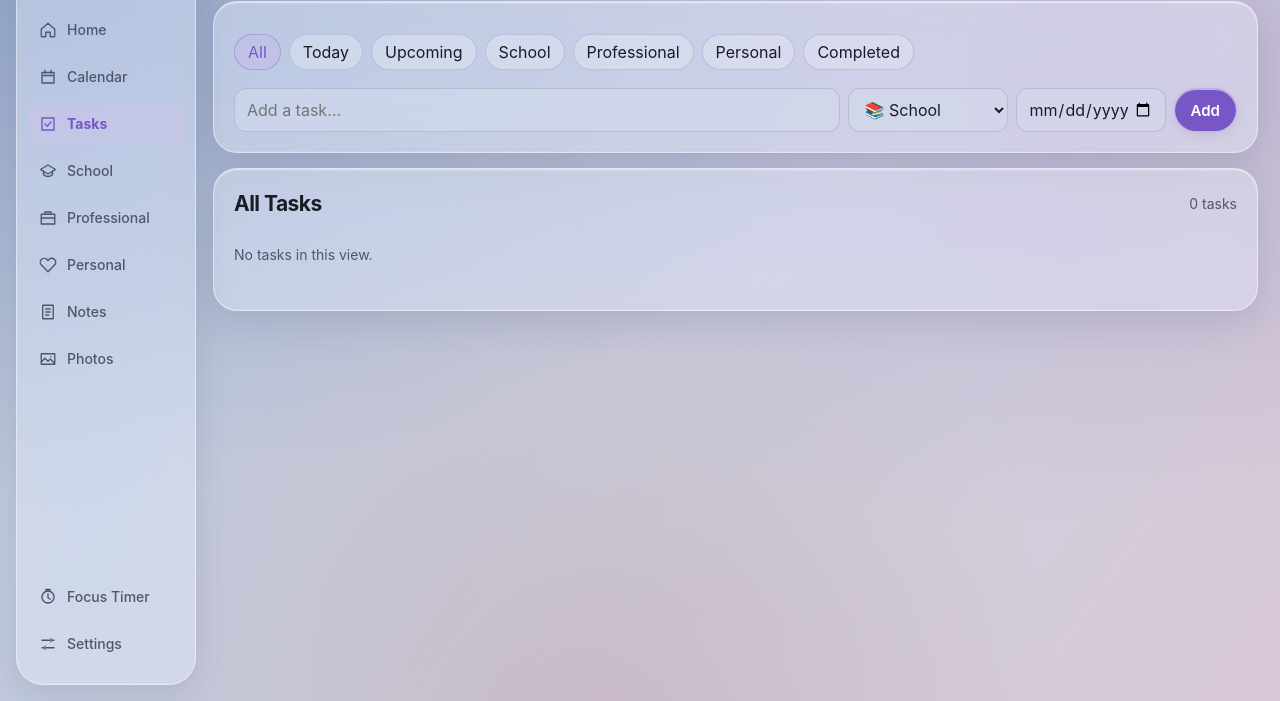
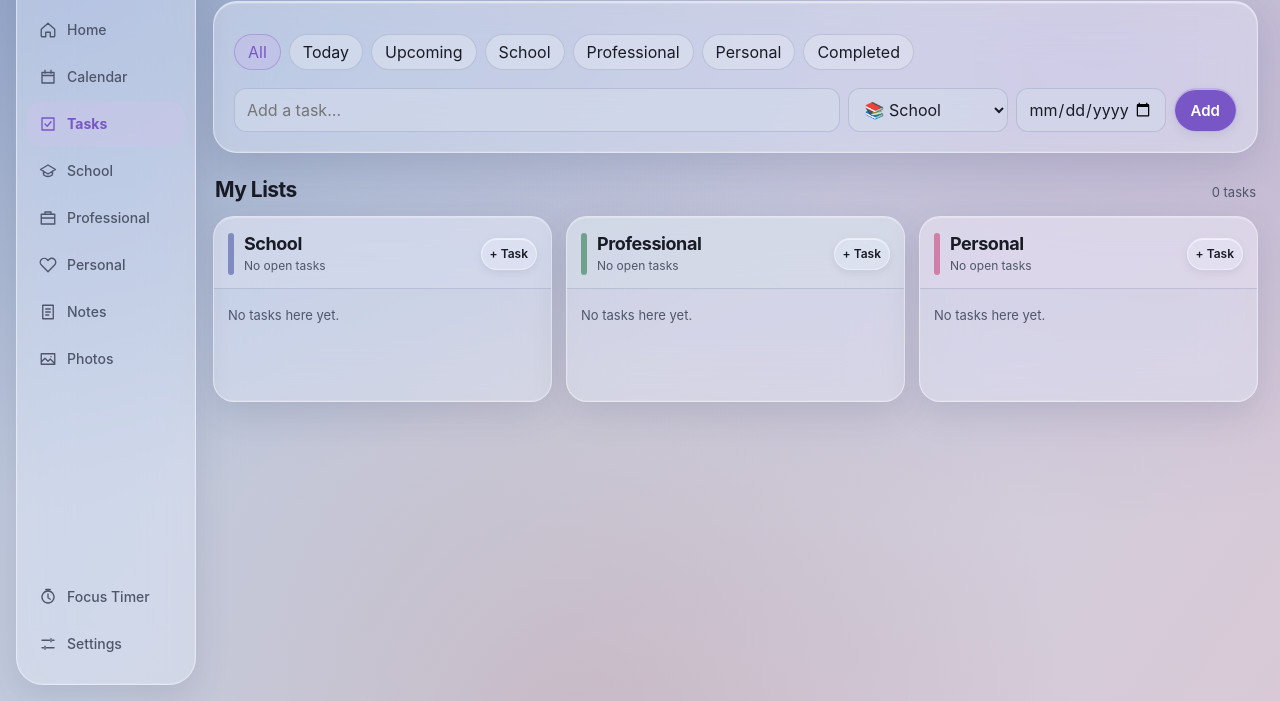
Before and after one commit to azariamcnair3-cpu/26-planner, a plain HTML site: page index.html in a window 1280 px wide. Both pictures are taken after a click on the button "Tasks". Shown: the part 99-800 px from the top of the page. Drawn offline with Linux system fonts and the light colour scheme.

Commit message:
Group To Do lists by Personal, Professional and School while preserving task filters

```diff
--- a/index.html
+++ b/index.html
@@ -329,6 +329,32 @@ input[type=color]{cursor:pointer}
 .ink-typed-notes{margin-top:20px}.ink-typed-notes summary{cursor:pointer;font-size:13px;color:var(--mut)}
 @media(max-width:700px){.ink-hub{padding:17px 14px 83px!important}.ink-folder-grid{grid-template-columns:repeat(2,minmax(0,1fr));gap:9px}.ink-folder-tile{min-height:133px}.ink-hub-fab,.ink-sheet-fab{height:55px;width:55px;min-height:55px!important}.ink-page-tabs{right:-25px}.ink-page-tab{width:25px;height:38px;min-height:38px!important}}
 
+
+/* Categories first: compact, individually editable School / Professional / Personal lists */
+.ui-task-groups-intro{display:flex;justify-content:space-between;align-items:baseline;gap:16px;margin:22px 2px 11px}
+.ui-task-groups-intro h2{font-size:21px;font-weight:700;margin:0;letter-spacing:-.025em}
+.ui-task-groups-intro span{font-size:13px;color:var(--mut)}
+.ui-task-category-grid{display:grid;grid-template-columns:repeat(3,minmax(0,1fr));gap:14px;align-items:start}
+.ui-task-category-grid .ui-task-group{padding:0;min-height:186px;overflow:hidden;border-radius:21px}
+.ui-task-group-head{display:flex;align-items:center;gap:10px;padding:16px 14px 13px;border-bottom:1px solid var(--line);background:color-mix(in srgb,var(--task-group-color) 7%,var(--card))}
+.ui-task-group-accent{flex:none;width:6px;height:42px;border-radius:8px;background:var(--task-group-color)}
+.ui-task-group-heading{flex:1;min-width:0}
+.ui-task-group-heading h2{margin:0;font-size:18px;line-height:1.2;font-weight:700;letter-spacing:-.025em;overflow-wrap:anywhere}
+.ui-task-group-heading p{margin:4px 0 0;font-size:12px;color:var(--mut)}
+.ui-task-group-add{flex:none;font-size:12px!important;min-height:32px!important;padding:5px 8px!important;white-space:nowrap}
+.ui-task-group-items{padding:0 14px 10px}
+.ui-task-group-row{display:flex;align-items:flex-start;gap:9px;padding:13px 0;border-bottom:1px solid var(--line)}
+.ui-task-group-row:last-child{border-bottom:0}
+.ui-task-group-row>input[type=checkbox]{flex:none;width:21px;height:21px;margin:1px 0 0;accent-color:var(--task-group-color)}
+.ui-task-group-copy{flex:1;min-width:0;font-size:14px;line-height:1.4}
+.ui-task-group-name{display:block;overflow-wrap:anywhere}
+.ui-task-group-copy small{display:block;color:var(--mut);font-size:12px;margin-top:5px}
+.ui-task-group-copy.done .ui-task-group-name{text-decoration:line-through;color:var(--mut);opacity:.72}
+.ui-task-group-edit{width:30px!important;min-width:30px!important;min-height:30px!important;padding:4px!important;font-size:13px!important;flex:none;margin:-3px 0 0}
+.ui-task-group-empty{color:var(--mut);font-size:13px;margin:17px 0 19px}
+@media(max-width:820px){.ui-task-category-grid{grid-template-columns:repeat(2,minmax(0,1fr))}}
+@media(max-width:620px){.ui-task-category-grid{grid-template-columns:1fr}}
+
 </style></head><body>
 <nav class="side" id="side" aria-label="Sections"></nav>
 <main id="m"></main><div id="pr"></div><div id="ov"></div>
@@ -613,6 +639,31 @@ if('serviceWorker' in navigator && location.protocol!=='file:'){window.addEventL
     const filters=[['all','All'],['today','Today'],['upcoming','Upcoming'],['school','School'],['professional','Professional'],['personal','Personal'],['completed','Completed']];
     return `<div class="ui-task-page"><div class="ui-page-head"><h1>To Do</h1><div class="sub">Your tasks save automatically as you check them off.</div></div><section class="ui-panel"><div class="ui-task-filter">${filters.map(([k,l])=>`<button class="${taskView===k?'active':''}" data-ui-action="task-filter" data-key="${k}">${l}</button>`).join('')}</div><div class="ui-task-form"><input id="tt" type="text" placeholder="Add a task…" aria-label="Task"><select id="tp" aria-label="Category">${P.map(p=>`<option value="${p.id}">${p.e} ${safe(p.n)}</option>`).join('')}</select><input id="td" type="date" aria-label="Due date"><button class="btn pri" data-a="addtk">Add</button></div></section><section class="ui-panel" style="margin-top:15px"><div class="ui-panel-head"><h2>${safe((filters.find(f=>f[0]===taskView)||['','All'])[1])} Tasks</h2><span class="sub">${tasks.length} tasks</span></div>${tasks.length?tasks.map(t=>`<div class="ui-task-item"><input type="checkbox" ${t.x?'checked':''} data-a="tick" data-id="${safe(t.id)}" aria-label="Complete task"><div class="text ${t.x?'done':''}">${safe(t.t)}</div><span class="date">${t.d?safe(t.d):''}</span>${taskTag(t.p)}<button class="btn sq ui-icon-edit" data-a="edittk" data-id="${safe(t.id)}" aria-label="Edit task">✎</button></div>`).join(''):'<p class="ui-empty">No tasks in this view.</p>'}</section></div>`;
   }
+
+  // task-category-grid-v1: split mixed To Do list into School, Professional and Personal.
+  const originalModernTasks=modernTasks;
+  modernTasks=function(){
+    const base=originalModernTasks();
+    if(['school','professional','personal'].includes(taskView))return base;
+    const anchor='<section class="ui-panel" style="margin-top:15px">';
+    const cut=base.indexOf(anchor);
+    if(cut<0)return base;
+    const day=ymd(new Date());
+    let items=S.tk.slice().sort((a,b)=>a.x-b.x||(a.d||'9999').localeCompare(b.d||'9999'));
+    if(taskView==='today')items=items.filter(t=>!t.x&&t.d===day);
+    else if(taskView==='upcoming')items=items.filter(t=>!t.x&&t.d&&t.d>day);
+    else if(taskView==='completed')items=items.filter(t=>!!t.x);
+    const row=t=>`<div class="ui-task-group-row"><input type="checkbox" ${t.x?'checked':''} data-a="tick" data-id="${safe(t.id)}" aria-label="Complete ${safe(t.t)}"><div class="ui-task-group-copy ${t.x?'done':''}"><span class="ui-task-group-name">${safe(t.t)}</span>${t.d?`<small>Due ${safe(t.d)}</small>`:''}</div><button class="btn sq ui-task-group-edit" data-a="edittk" data-id="${safe(t.id)}" aria-label="Edit ${safe(t.t)}">✎</button></div>`;
+    const group=p=>{
+      const list=items.filter(t=>t.p===p.id),pending=list.filter(t=>!t.x).length;
+      const count=taskView==='completed'?`${list.length} completed`:pending===0?(list.length?'All complete':'No open tasks'):`${pending} to do${list.length>pending?` · ${list.length-pending} done`:''}`;
+      return `<section class="ui-panel ui-task-group" style="--task-group-color:${safe(p.c)}"><header class="ui-task-group-head"><span class="ui-task-group-accent" aria-hidden="true"></span><div class="ui-task-group-heading"><h2>${safe(p.n)}</h2><p>${count}</p></div><button class="btn ui-task-group-add" data-ui-action="quick-task" data-category="${safe(p.id)}">+ Task</button></header><div class="ui-task-group-items">${list.length?list.map(row).join(''):`<p class="ui-task-group-empty">No tasks here yet.</p>`}</div></section>`;
+    };
+    const name=taskView==='all'?'My Lists':taskView==='today'?'Today':taskView==='upcoming'?'Upcoming':'Completed';
+    const grouped=`<div class="ui-task-groups-intro"><h2>${name}</h2><span>${items.length} ${items.length===1?'task':'tasks'}</span></div><div class="ui-task-category-grid">${P.filter(p=>['school','professional','personal'].includes(p.id)).map(group).join('')}</div></div>`;
+    return base.slice(0,cut)+grouped;
+  };
+
   function modernSection(k){const p=pp(k),dates=listUpcoming(k,75,24),events=dates.map(({day,items})=>`<div class="grp">${fmtDay(day).toUpperCase()} ${MN[day.getMonth()].slice(0,3)} ${day.getDate()}</div>`+items.map(e=>`<button class="up" data-a="edit" data-id="${safe(e.id)}" style="--c:${p.c}"><i></i><div><b>${safe(e.t)}</b><span>${e.ad?'All-day':f12(e.st)+(e.en?' – '+f12(e.en):'')}</span></div></button>`).join('')).join('');
     const ts=S.tk.filter(t=>t.p===k).sort((a,b)=>a.x-b.x||(a.d||'9999').localeCompare(b.d||'9999'));
     return `<div class="ui-page-head"><h1 class="ui-category-title">${safe(p.n)}</h1><div class="sub">Your ${safe(p.n.toLowerCase())} events and tasks, together.</div></div><div class="ui-page-grid"><section class="ui-panel ui-category-col"><div class="ui-category-head"><h2>Upcoming Calendar</h2><button class="btn" data-a="newcat" data-k="${k}">+ Event</button></div>${events||'<p class="ui-empty">No upcoming events in this category.</p>'}</section><section class="ui-panel"><div class="ui-category-head"><h2>To Do</h2><button class="btn" data-ui-action="quick-task" data-category="${k}">+ Task</button></div>${ts.length?ts.map(t=>`<div class="ui-task-item"><input type="checkbox" data-a="tick" data-id="${safe(t.id)}" ${t.x?'checked':''}><div class="text ${t.x?'done':''}">${safe(t.t)}${t.d?`<div class="date">Due ${safe(t.d)}</div>`:''}</div><button class="btn sq ui-icon-edit" data-a="edittk" data-id="${safe(t.id)}">✎</button></div>`).join(''):'<p class="ui-empty">No tasks here yet.</p>'}</section></div>`;
```
